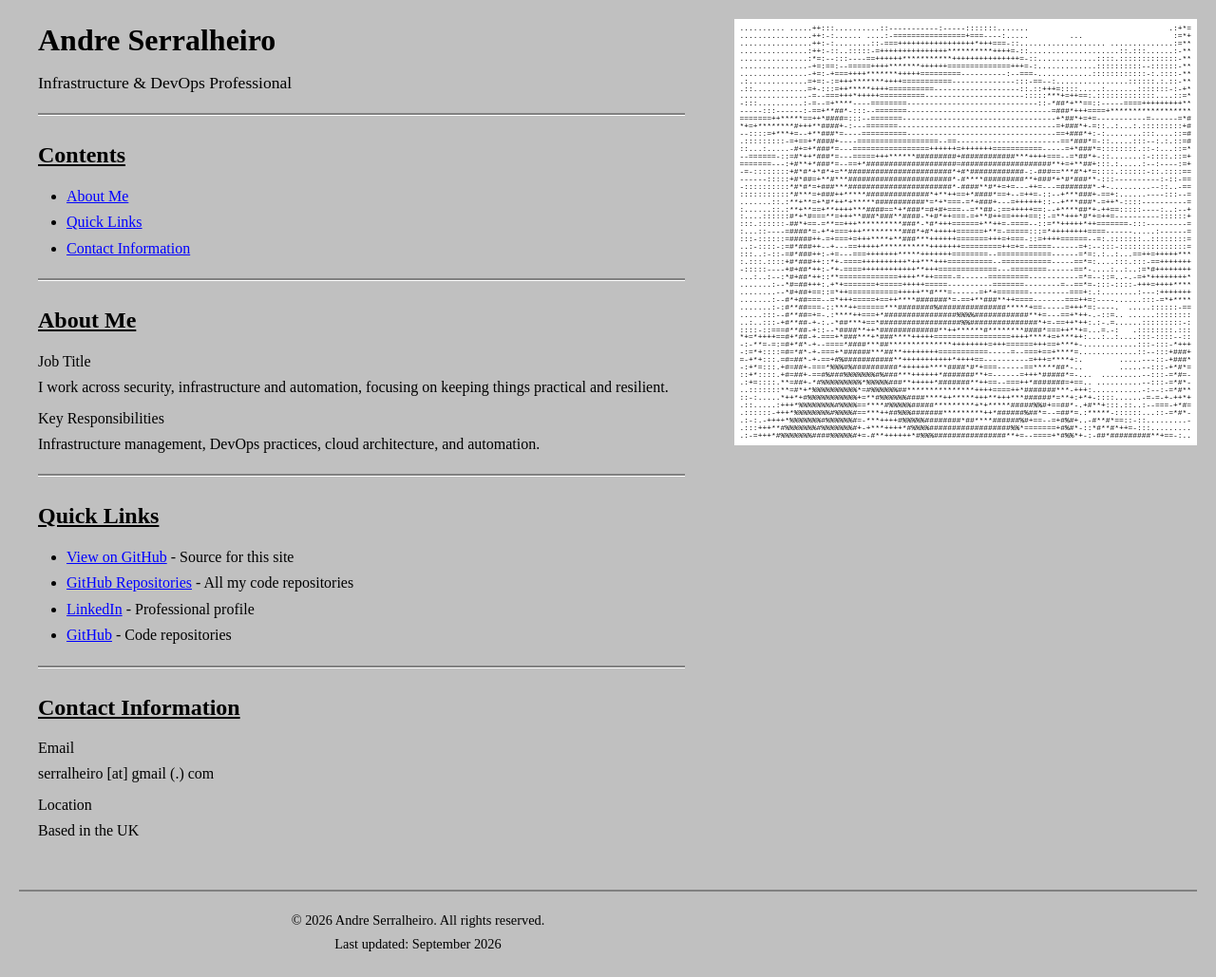
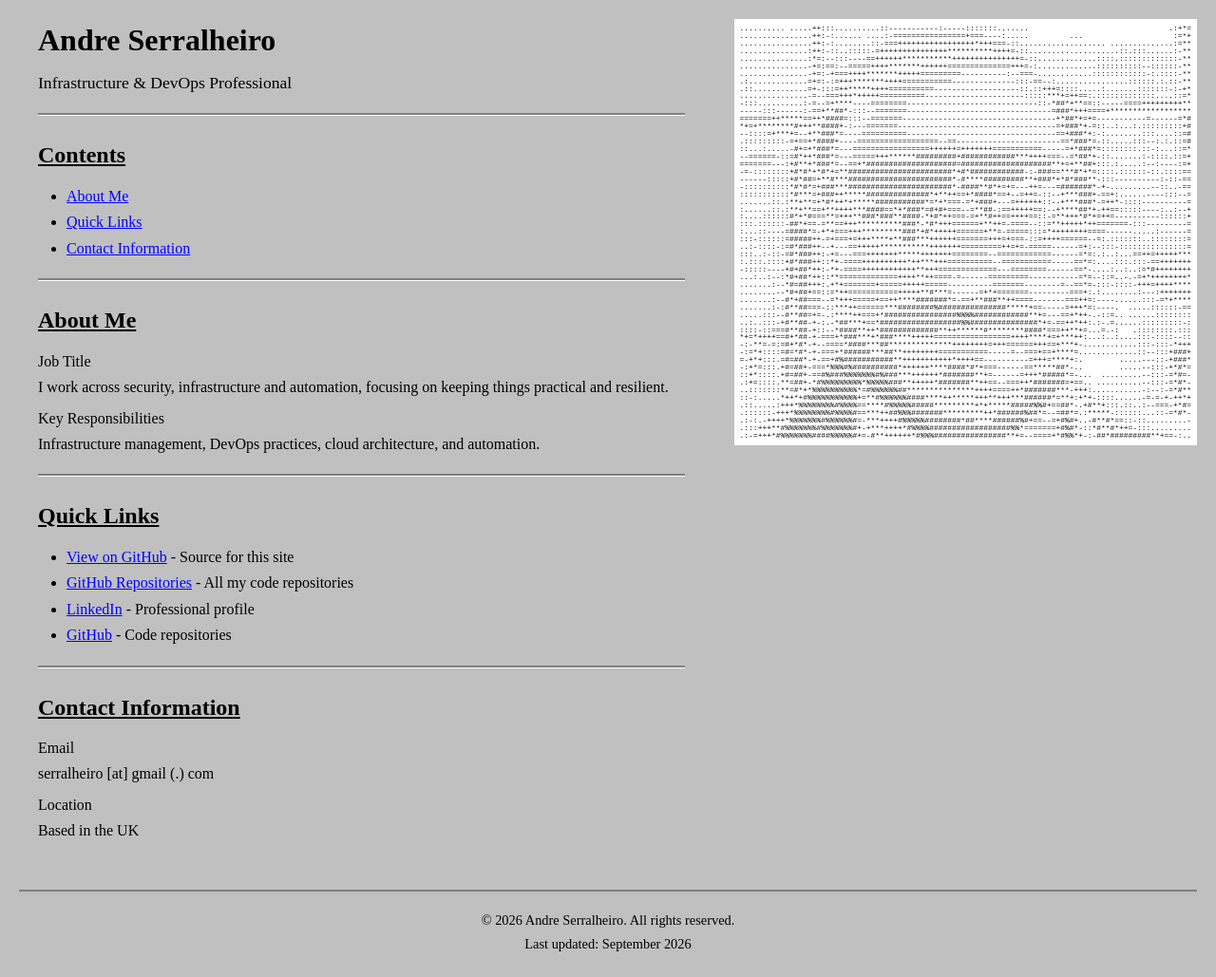
Before and after one commit to serral/serral.github.io, a Jekyll site: the page built from index.html, in a window 1280 px wide and 1029 px high. Shown: the whole window at 95% size. Built offline with Jekyll 4.4.1, drawn with Linux system fonts in a browser that asks for light colours.

Commit message:
Center footer across the full page width

```diff
--- a/assets/css/main.css
+++ b/assets/css/main.css
@@ -152,6 +152,12 @@ footer p {
   margin: 5px 0;
 }
 
+/* Span the full width so the text centres under the whole page, not the content column */
+footer .container {
+  max-width: none;
+  margin: 0;
+}
+
 /* Responsive */
 @media (max-width: 700px) {
   .page {
```
